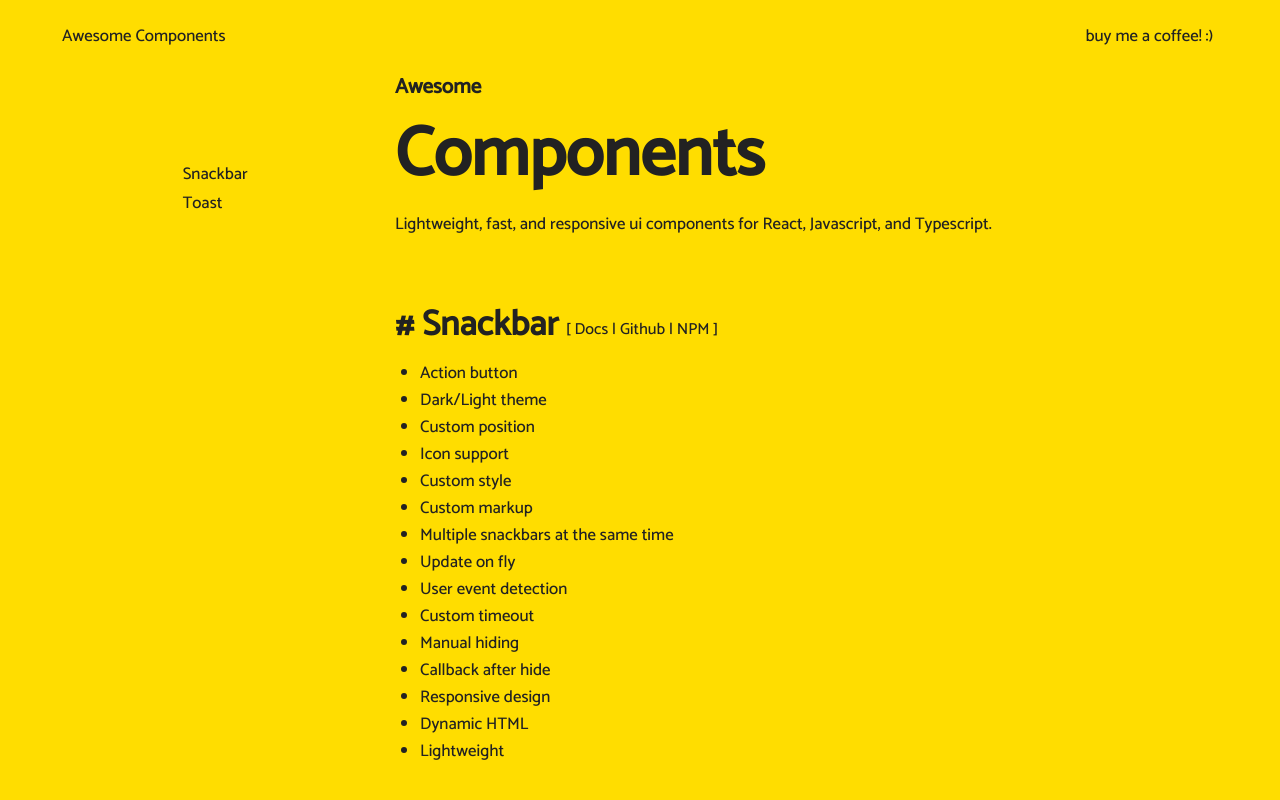
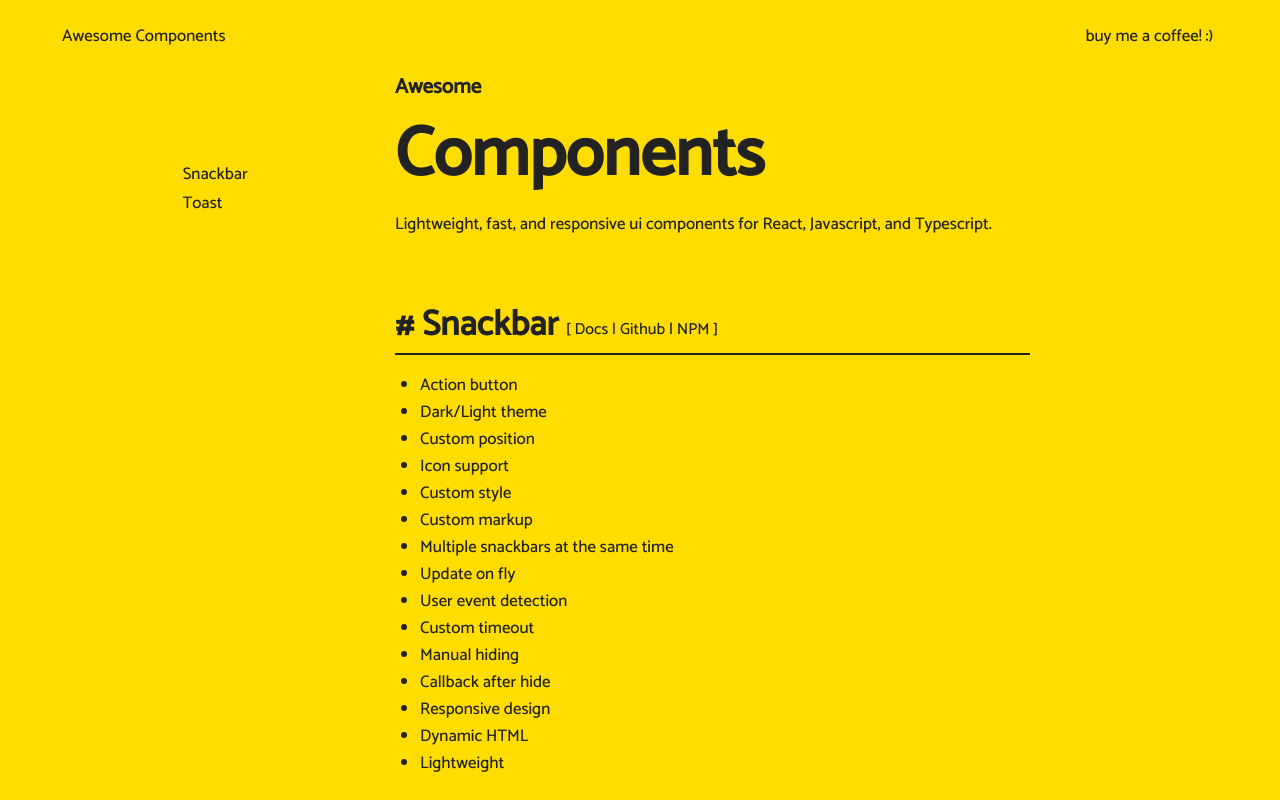
Before and after one commit to MostafaMDZH/Awesome-Components-Website, a Next.js app: page / in a window 1280 px wide. Built offline with nearby package versions, Linux system fonts and the light colour scheme.

Commit message:
[deployment auto commit]

```diff
--- a/styles/main.scss
+++ b/styles/main.scss
@@ -42,7 +42,7 @@
     > #container{
         width: 100%;
         max-width: 900px;
-        padding: 70px 20px 50px 20px;
+        padding: 70px 20px 100px 20px;
         margin-left: -80px;
         display: flex;
         flex-direction: column;
@@ -116,7 +116,10 @@
                     font-size: 1.05rem;
                 }
                 > .componentNameWrapper{
-                    margin-top: 70px;
+                    padding-top: 20px;
+                    padding-bottom: 10px;
+                    border-bottom: solid 2px;
+                    margin-top: 50px;
                     display: flex;
                     align-items: flex-end;
                     > a{
```
Also changed, not shown: 2 other files (tests, documents, lock files or other folders).
